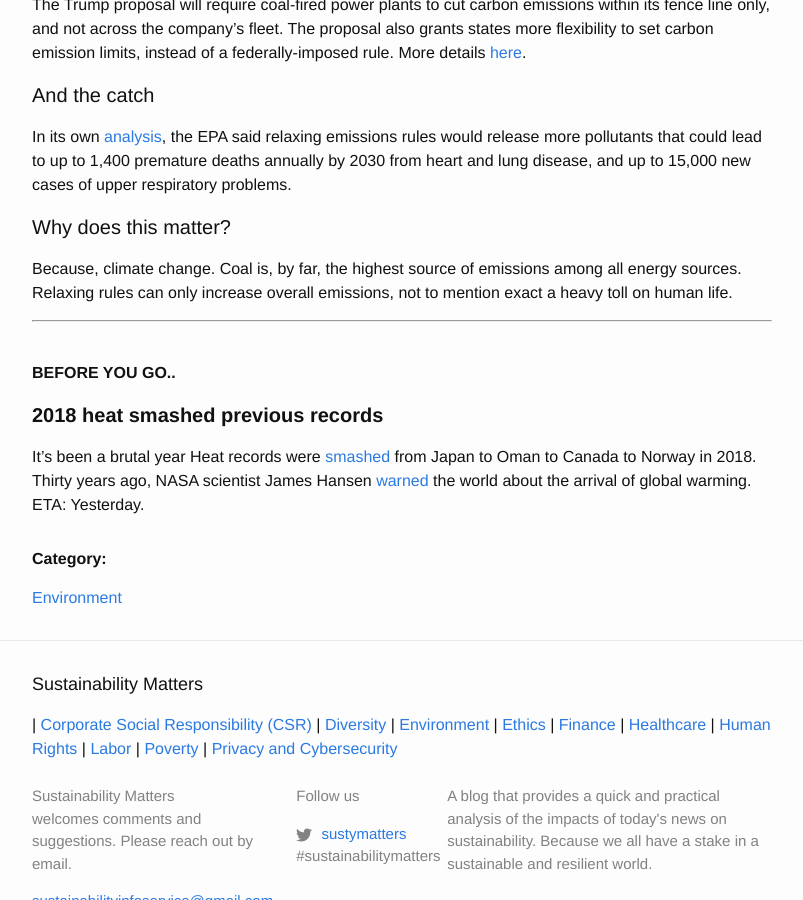
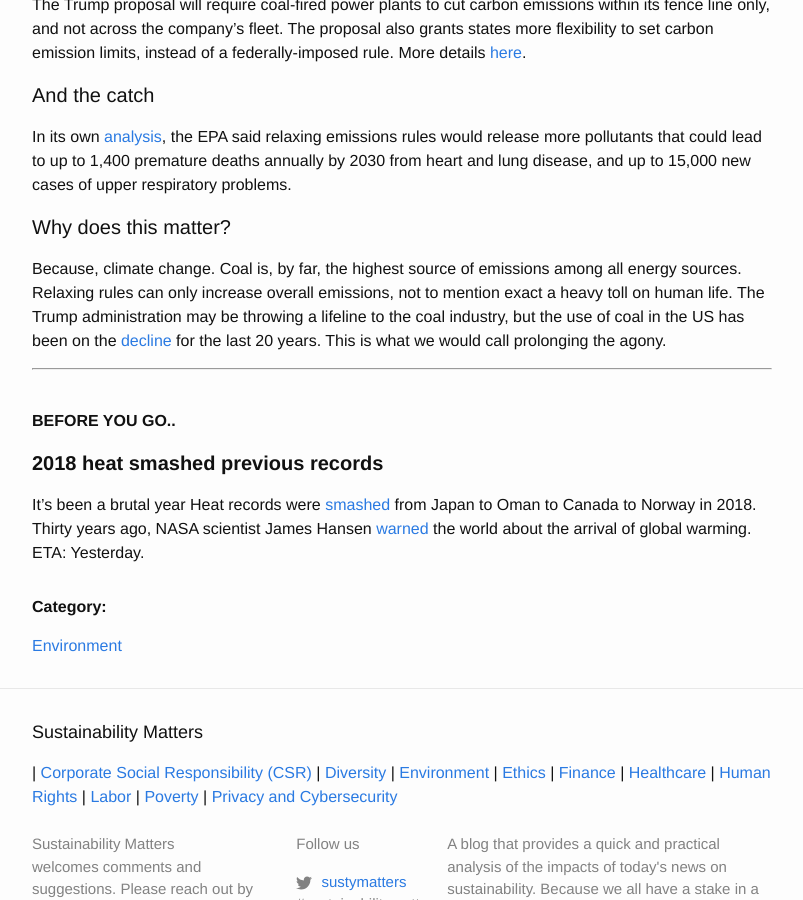
Before and after one commit to Sparkleleuk/Sustainability_Matters, a Jekyll site: the page built from _posts/2018-08-21-coal.markdown, in a window 1280 px wide and 900 px high, scrolled down 518 px. Shown: the whole window, without its empty margins (238-1041 px from the left). Built offline with Jekyll 4.4.1, drawn with Linux system fonts in a browser that asks for light colours.

Commit message:
fix post

```diff
--- a/_posts/2018-08-21-coal.markdown
+++ b/_posts/2018-08-21-coal.markdown
@@ -19,7 +19,7 @@ In its own <a href="https://www.nytimes.com/2018/08/21/climate/epa-coal-pollutio
 
 #### Why does this matter?
 
-Because, climate change. Coal is, by far, the highest source of emissions among all energy sources. Relaxing rules can only increase overall emissions, not to mention exact a heavy toll on human life.
+Because, climate change. Coal is, by far, the highest source of emissions among all energy sources. Relaxing rules can only increase overall emissions, not to mention exact a heavy toll on human life. The Trump administration may be throwing a lifeline to the coal industry, but the use of coal in the US has been on the <a href="https://www.axios.com/clean-power-plan-replacement-trump-administration-coal-067a75b4-8fb6-4352-858a-f514cbd62a38.html" target="_blank">decline</a> for the last 20 years. This is what we would call prolonging the agony.
 
 * * *
 <br />
```
